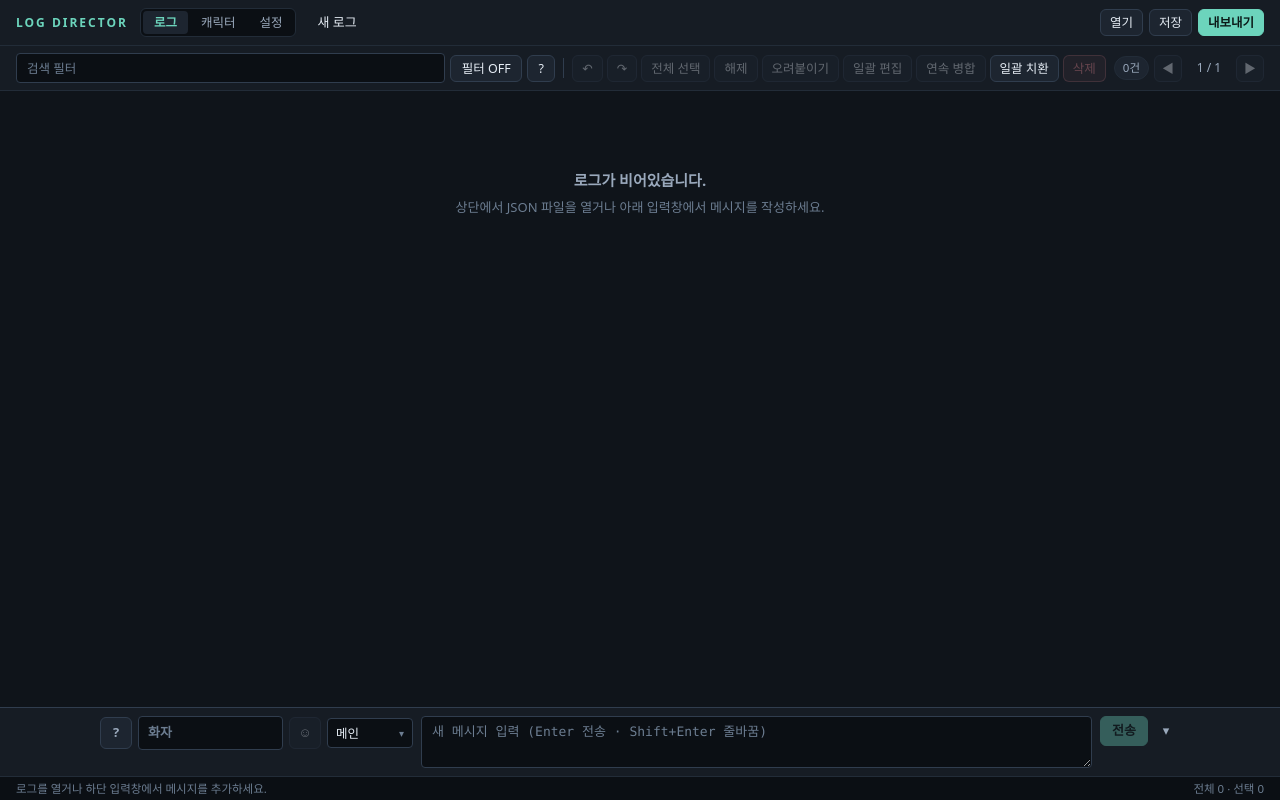
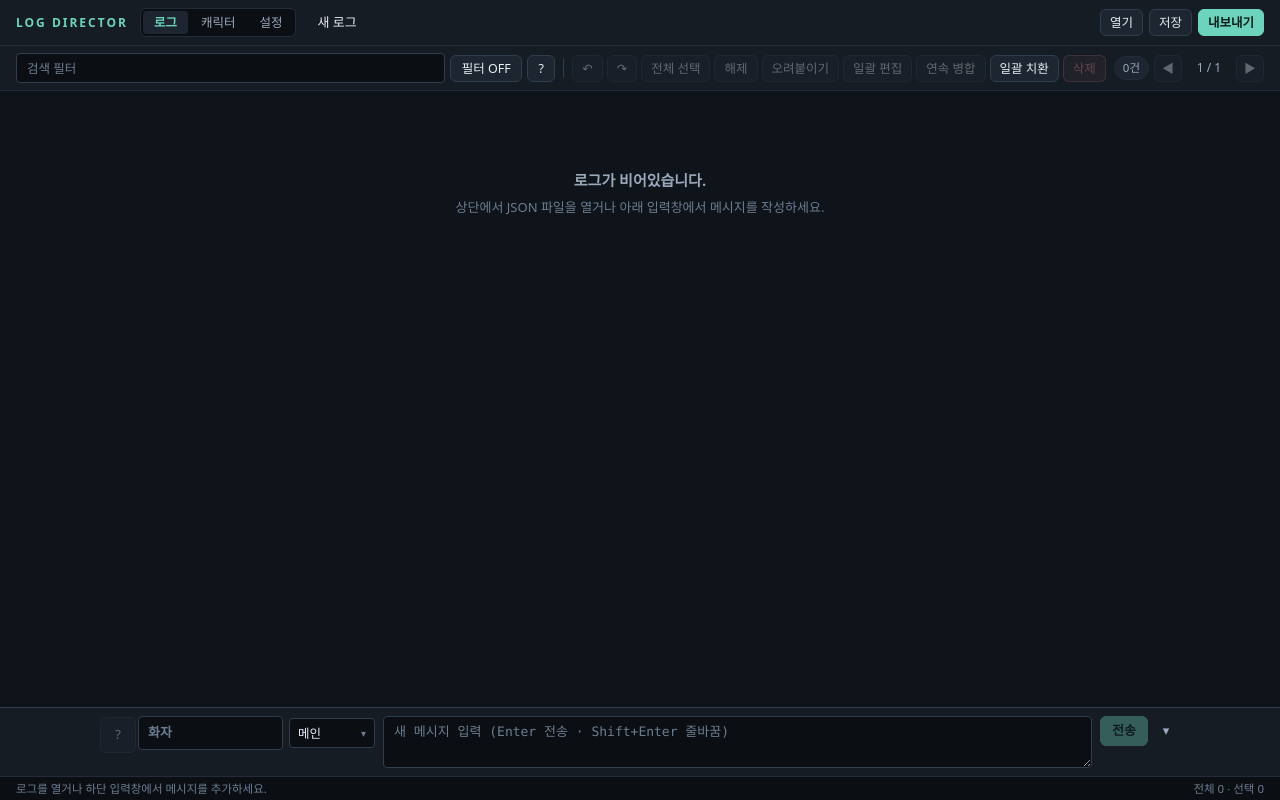
Before and after one commit to shin197/log-director, a React (Vite) app: page / in a window 1280 px wide. Built offline with nearby package versions, Linux system fonts and the light colour scheme.

Commit message:
feat: tab으로 채팅창 포커스

```diff
--- a/src/App.tsx
+++ b/src/App.tsx
@@ -65,6 +65,7 @@ function App() {
     null,
   );
   const [eyedrop, setEyedrop] = useState<EyedropPayload | null>(null);
+  const [composerFocusRequest, setComposerFocusRequest] = useState(0);
 
   const commit = (next: Project) => {
     setPast((x) => [...x, p].slice(-100));
@@ -300,6 +301,11 @@ function App() {
         e.isComposing
       )
         return;
+      if (e.key === 'Tab' && !e.ctrlKey && !e.altKey && !e.metaKey && !cutIds) {
+        e.preventDefault();
+        setComposerFocusRequest((n) => n + 1);
+        return;
+      }
       if (e.ctrlKey && !e.altKey) {
         const key = e.key.toLowerCase();
         if (cutIds) {
@@ -1054,6 +1060,7 @@ function App() {
             send={addMessage}
             disabled={!!cutIds || !!bulkEdit}
             eyedrop={eyedrop}
+            focusRequest={composerFocusRequest}
           />
 
           <div className="status-bar">
--- a/src/Composer.tsx
+++ b/src/Composer.tsx
@@ -1,4 +1,4 @@
-import { useEffect, useState } from 'react';
+import { useEffect, useRef, useState } from 'react';
 import type { Block, Character } from './core';
 import { fuzzyName, inheritCharacter } from './characters';
 import { FacePicker } from './FacePicker';
@@ -20,12 +20,14 @@ export function Composer({
   send,
   disabled = false,
   eyedrop = null,
+  focusRequest = 0,
 }: {
   characters: Character[];
   channels?: ChannelSummary[];
   send: (b: Block) => void;
   disabled?: boolean;
   eyedrop?: EyedropPayload | null;
+  focusRequest?: number;
 }) {
   const [name, setName] = useState(''),
     [id, setId] = useState<string | null>(null),
@@ -35,6 +37,15 @@ export function Composer({
     [open, setOpen] = useState(false),
     [index, setIndex] = useState(0),
     [collapsed, setCollapsed] = useState(false);
+  const textareaRef = useRef<HTMLTextAreaElement>(null);
+
+  useEffect(() => {
+    if (!focusRequest) return;
+    setCollapsed(false);
+    requestAnimationFrame(() => {
+      textareaRef.current?.focus();
+    });
+  }, [focusRequest]);
 
   useEffect(() => {
     if (!eyedrop) return;
@@ -101,11 +112,13 @@ export function Composer({
       <div className="composer-inner">
         <div className="composer-speaker-group">
           <div className="composer-avatar">
-            {character && /^https?:\/\//.test(icon) ? (
-              <img src={icon} alt="" />
-            ) : (
-              <span className="avatar-placeholder">{(name || '?').slice(0, 1)}</span>
-            )}
+            <FacePicker
+              character={character}
+              value={icon}
+              onChange={setIcon}
+              imageButton
+              fallbackText={(name || '?').slice(0, 1)}
+            />
           </div>
           <div className="composer-speaker">
             <input
@@ -154,7 +167,6 @@ export function Composer({
               </div>
             )}
           </div>
-          <FacePicker character={character} value={icon} onChange={setIcon} />
           <ChannelPicker
             value={channel}
             channels={channels}
@@ -164,6 +176,7 @@ export function Composer({
         </div>
 
         <textarea
+          ref={textareaRef}
           aria-label="전송 내용"
           disabled={disabled}
           placeholder={
@@ -176,6 +189,11 @@ export function Composer({
           onChange={(e) => setText(e.target.value)}
           onKeyDown={(e) => {
             if (handleWrapKeyDown(e, text, setText)) return;
+            if (e.key === 'Tab' && !e.ctrlKey && !e.altKey && !e.metaKey) {
+              e.preventDefault();
+              e.currentTarget.blur();
+              return;
+            }
             if (e.key === 'Enter' && !e.shiftKey && !e.nativeEvent.isComposing) {
               e.preventDefault();
               submit();
--- a/src/FacePicker.tsx
+++ b/src/FacePicker.tsx
@@ -7,11 +7,13 @@ export function FacePicker({
   value,
   onChange,
   imageButton = false,
+  fallbackText,
 }: {
   character?: Character;
   value: string;
   onChange: (url: string) => void;
   imageButton?: boolean;
+  fallbackText?: string;
 }) {
   const [open, setOpen] = useState(false);
   const root = useRef<HTMLDivElement>(null);
@@ -49,7 +51,7 @@ export function FacePicker({
         {imageButton && /^https?:\/\//.test(value) ? (
           <img src={value} alt="현재 표정" />
         ) : (
-          '☺'
+          fallbackText || '☺'
         )}
       </button>
       {open && !disabled && (
--- a/src/style.css
+++ b/src/style.css
@@ -1201,7 +1201,8 @@ code {
   padding: 4px;
 }
 
-.composer-speaker-group .channel-options {
+.composer-speaker-group .channel-options,
+.composer-speaker-group .face-options {
   top: auto;
   bottom: calc(100% + 4px);
 }
```
